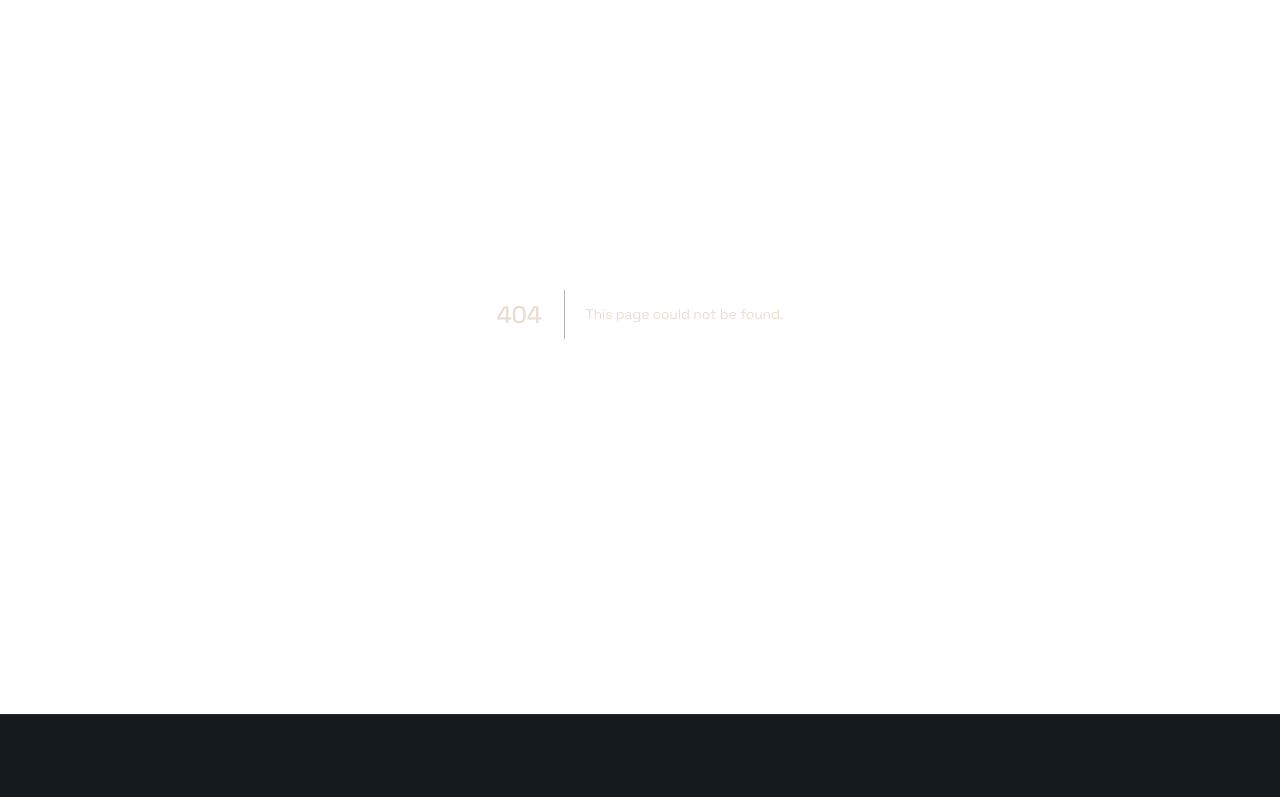
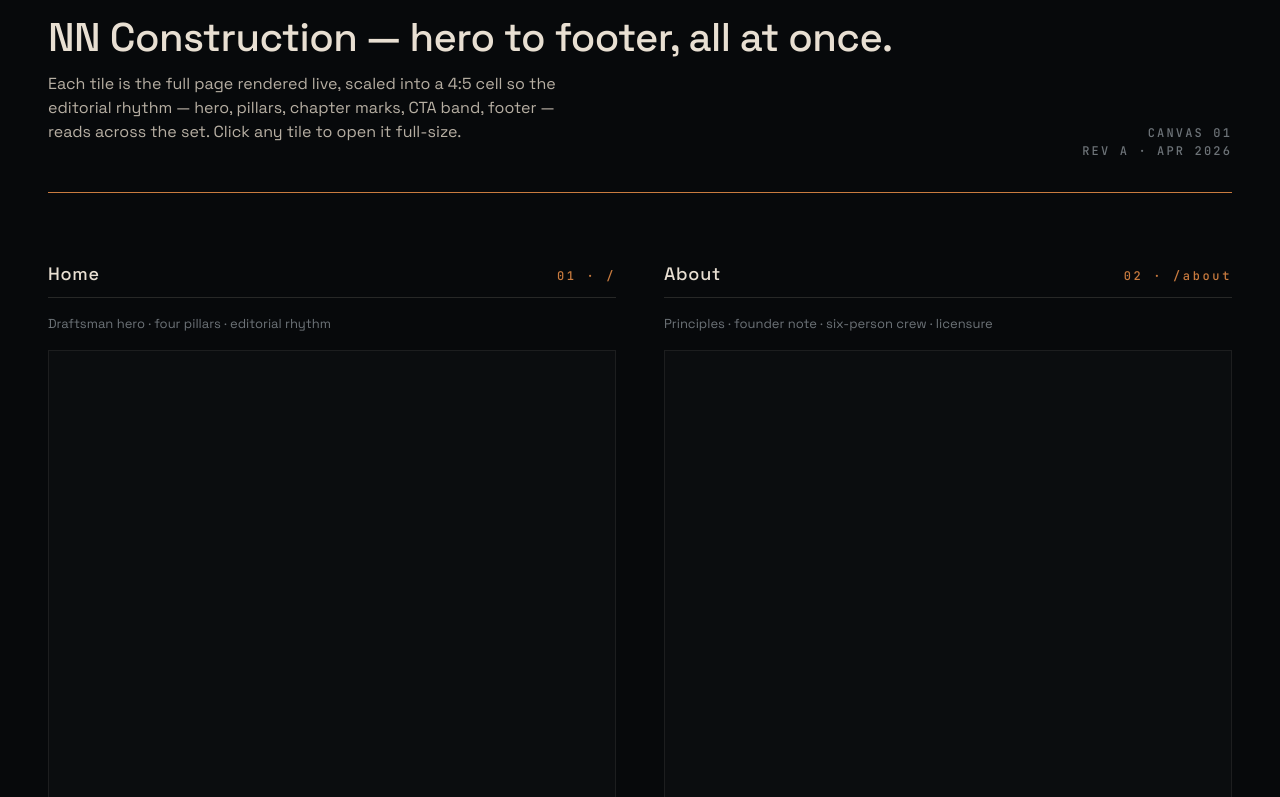
Before and after one commit to Bamyani1/nn-construction-, a Next.js app: page /canvas in a window 1280 px wide. Before the commit this address had no page. Shown: the part 163-960 px from the top of the page. Built offline with nearby package versions, Linux system fonts and the light colour scheme.

Commit message:
feat(canvas): site overview — 8 tiles in 4:5 grid

```diff
--- /dev/null
+++ b/app/canvas/page.tsx
@@ -0,0 +1,92 @@
+import type { Metadata } from "next";
+import { CanvasTile } from "@/components/canvas-tile";
+
+export const metadata: Metadata = {
+  title: "Canvas · NN Construction",
+  description: "All eight marketing pages at once, scaled into one view.",
+};
+
+const pages = [
+  {
+    n: "01",
+    label: "Home",
+    note: "Draftsman hero · four pillars · editorial rhythm",
+    href: "/",
+  },
+  {
+    n: "02",
+    label: "About",
+    note: "Principles · founder note · six-person crew · licensure",
+    href: "/about",
+  },
+  {
+    n: "03",
+    label: "Services · Interior",
+    note: "Four interior services · four-step process",
+    href: "/services/interior",
+  },
+  {
+    n: "04",
+    label: "Services · Exterior",
+    note: "Four exterior services · roofing feature · spec sheet",
+    href: "/services/exterior",
+  },
+  {
+    n: "05",
+    label: "Portfolio",
+    note: "Six recent projects · category filter · modal detail",
+    href: "/portfolio",
+  },
+  {
+    n: "06",
+    label: "Testimonials",
+    note: "Four attributed quotes · editorial numbering",
+    href: "/testimonials",
+  },
+  {
+    n: "07",
+    label: "FAQ",
+    note: "Six answered questions · accordion",
+    href: "/faq",
+  },
+  {
+    n: "08",
+    label: "Contact",
+    note: "Form + aside · office · service area · licensure · hours",
+    href: "/contact",
+  },
+];
+
+export default function CanvasPage() {
+  return (
+    <div className="canvas-root">
+      <header className="canvas-header">
+        <div>
+          <div className="nn-eyebrow" style={{ marginBottom: 16 }}>
+            Marketing site · 8 pages
+          </div>
+          <h1 className="canvas-title">
+            NN Construction — hero to footer, all at once.
+          </h1>
+          <p className="canvas-sub">
+            Each tile is the full page rendered live, scaled into a 4:5 cell
+            so the editorial rhythm — hero, pillars, chapter marks, CTA band,
+            footer — reads across the set. Click any tile to open it
+            full-size.
+          </p>
+        </div>
+        <div className="canvas-meta">
+          Canvas 01
+          <br />
+          Rev A · Apr 2026
+        </div>
+      </header>
+
+      <div className="canvas-grid">
+        {pages.map((p) => (
+          <CanvasTile key={p.href} {...p} />
+        ))}
+      </div>
+    </div>
+  );
+}
--- /dev/null
+++ b/components/canvas-tile.tsx
@@ -0,0 +1,66 @@
+"use client";
+
+import Link from "next/link";
+import { useEffect, useRef, useState } from "react";
+
+interface CanvasTileProps {
+  n: string;
+  label: string;
+  note: string;
+  href: string;
+}
+
+const FRAME_W = 1440;
+const FRAME_H = 1800;
+
+export function CanvasTile({ n, label, note, href }: CanvasTileProps) {
+  const wrapRef = useRef<HTMLDivElement>(null);
+  const [scale, setScale] = useState(0);
+
+  useEffect(() => {
+    const el = wrapRef.current;
+    if (!el) return;
+    const ro = new ResizeObserver((entries) => {
+      const width = entries[0].contentRect.width;
+      setScale(width / FRAME_W);
+    });
+    ro.observe(el);
+    return () => ro.disconnect();
+  }, []);
+
+  return (
+    <div className="canvas-cell">
+      <div className="canvas-cell-head">
+        <span className="canvas-cell-title">{label}</span>
+        <span className="canvas-cell-n">
+          {n} · {href}
+        </span>
+      </div>
+      <p className="canvas-cell-note">{note}</p>
+      <div ref={wrapRef} className="canvas-frame-wrap">
+        {scale > 0 && (
+          <iframe
+            title={label}
+            src={href}
+            scrolling="no"
+            style={{
+              position: "absolute",
+              top: 0,
+              left: 0,
+              width: FRAME_W,
+              height: FRAME_H,
+              border: 0,
+              transformOrigin: "0 0",
+              transform: `scale(${scale})`,
+              pointerEvents: "none",
+              background: "var(--nn-black)",
+            }}
+          />
+        )}
+        <Link href={href} className="canvas-frame-link">
+          <span className="canvas-frame-cta">Open page →</span>
+        </Link>
+      </div>
+    </div>
+  );
+}
```
